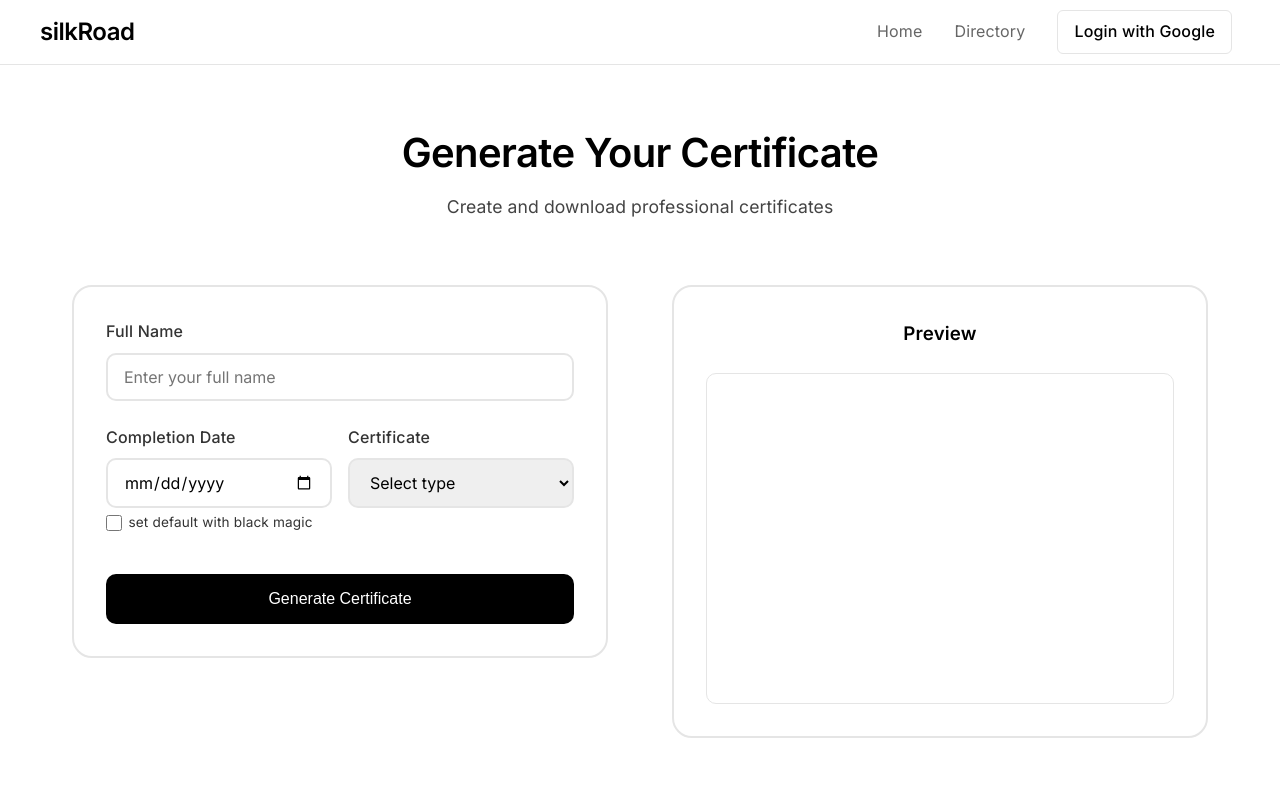
After one commit to mishalshanavas/silkRoad-backend, a Django app: page /certificate/ in a window 1280 px wide. The commit adds this page. Run offline with Django 5.2, Linux system fonts and the light colour scheme; parts of the project's set-up code (start-up, migrations or seed data) failed here and were passed over.

Commit message:
ADD: certificate generation page

```diff
--- a/silkGenCertificate/urls.py
+++ b/silkGenCertificate/urls.py
@@ -2,5 +2,6 @@ from django.urls import path
 from . import views
 
 urlpatterns = [
-    path('api/certificate/CiscoCyberSec/<str:name>/<str:date_str>/', views.ciscoCyberSec, name='cisco_cyber_security'),
+    path('api/certificate/CiscoCyberSec/', views.ciscoCyberSec, name='cisco_cyber_security'),
+    path('certificate/', views.certificate, name='certificate'),
 ]
--- a/silkGenCertificate/views.py
+++ b/silkGenCertificate/views.py
@@ -4,13 +4,23 @@ from reportlab.pdfbase import pdfmetrics
 from reportlab.pdfbase.ttfonts import TTFont
 from urllib.parse import unquote
 from pypdf import PdfReader, PdfWriter
+from django.shortcuts import render
+from datetime import datetime
 import os
 from io import BytesIO
 
-def ciscoCyberSec(request, name, date_str):
+def certificate(request):
+    return render(request, 'certificate.html')
+
+def ciscoCyberSec(request):
+    name = request.GET.get('name', 'Unknown')
+    date_str = request.GET.get('date_str', '01 Feb 2025')
+    if date_str != '01 Feb 2025':
+        date_str = unquote(unquote(date_str))
+        date_obj = datetime.strptime(date_str, '%Y-%m-%d')
+        date_str = date_obj.strftime('%d %b %Y')
 
     name = unquote(unquote(name))
-    date_str = unquote(unquote(date_str))
     template_path = os.path.join(os.path.dirname(__file__), 'CertificateTemplate', 'cisco_cyber_security.pdf')
     font_path = os.path.join(os.path.dirname(__file__), 'CertificateFonts', 'ArialBold.TTF')
     pdfmetrics.registerFont(TTFont('ArialBold', font_path))
@@ -26,7 +36,7 @@ def ciscoCyberSec(request, name, date_str):
     overlay_buffer = BytesIO()
     overlay_canvas = canvas.Canvas(overlay_buffer, pagesize=(template_width, template_height))
 
-    # Add name text
+    # Add Name
     overlay_canvas.setFont("ArialBold", 36)
     overlay_canvas.setFillColorRGB(0/255, 81/255, 175/255)  # Blue color
     name_text_width = overlay_canvas.stringWidth(name, "ArialBold", 36)
--- /dev/null
+++ b/static/js/certificate.js
@@ -0,0 +1,69 @@
+document.addEventListener('DOMContentLoaded', () => {
+    const form = document.getElementById('certificateForm');
+    const previewName = document.getElementById('previewName');
+    const previewDate = document.getElementById('previewDate');
+    const previewType = document.getElementById('previewType');
+
+    document.getElementById('fullName').addEventListener('input', (e) => {
+        previewName.textContent = e.target.value || 'Your Name';
+    });
+
+    document.getElementById('completionDate').addEventListener('input', (e) => {
+        const date = new Date(e.target.value);
+        previewDate.textContent = date.toLocaleDateString('en-US', {
+            month: 'long',
+            day: 'numeric',
+            year: 'numeric'
+        });
+    });
+
+    document.getElementById('certificatefor').addEventListener('change', (e) => {
+        previewType.textContent = e.target.options[e.target.selectedIndex].text;
+    });
+
+    const useDefaultDateCheckbox = document.getElementById('useDefaultDate');
+    const completionDateInput = document.getElementById('completionDate');
+
+    // Handle form submission
+    form.addEventListener('submit', (e) => {
+        e.preventDefault();
+        const fullName = document.getElementById('fullName').value;
+        const completionDate = document.getElementById('completionDate').value;
+        const certificateType = document.getElementById('certificatefor').value;
+        const url = `/api/certificate/${certificateType}/?name=${fullName}${useDefaultDateCheckbox.checked ? '' : '&date_str=' + completionDate}`;
+        fetch(url)
+            .then(response => {
+                if (response.ok) {
+                    return response.blob();
+                } else {
+                    throw new Error('Network response was not ok');
+                }
+            })
+            .then(blob => {
+                const url = window.URL.createObjectURL(blob);
+                const a = document.createElement('a');
+                a.href = url;
+                a.download = `${fullName}_certificate.pdf`;
+                document.body.appendChild(a);
+                a.click();
+                a.remove();
+                window.URL.revokeObjectURL(url);
+            })
+            .catch(error => {
+                console.error('There was a problem with the fetch operation:', error);
+            });
+    });
+
+    useDefaultDateCheckbox.addEventListener('change', function() {
+        if (this.checked) {
+
+            completionDateInput.disabled = true;
+            completionDateInput.required = false;
+        } else {
+            // Enable the input and clear the value
+            completionDateInput.disabled = false;
+            completionDateInput.required = true;
+            completionDateInput.value = '';
+        }
+    });
+});
--- /dev/null
+++ b/templates/certificate.html
@@ -0,0 +1,214 @@
+{% extends "base.html" %}
+{% block title %}silkRoad Search{% endblock %}
+
+{% block content %}
+
+    <style>
+        /* Certificate page styles */
+.certificate-container {
+    max-width: 1200px;
+    margin: 0 auto;
+    padding: 4rem 2rem;
+}
+
+.certificate-hero {
+    text-align: center;
+    margin-bottom: 4rem;
+}
+
+.certificate-form-container {
+    display: grid;
+    grid-template-columns: 1fr 1fr;
+    gap: 4rem;
+    align-items: start;
+}
+
+.certificate-form {
+    background: #fff;
+    border: 2px solid #e5e5e5;
+    border-radius: 20px;
+    padding: 2rem;
+}
+
+.form-group {
+    margin-bottom: 1.5rem;
+}
+
+.form-row {
+    display: grid;
+    grid-template-columns: 1fr 1fr;
+    gap: 1rem;
+}
+
+.certificate-form label {
+    display: block;
+    margin-bottom: 0.5rem;
+    font-weight: 500;
+    color: #333;
+}
+
+.certificate-form input,
+.certificate-form select {
+    width: 100%;
+    padding: 0.75rem 1rem;
+    border: 2px solid #e5e5e5;
+    border-radius: 10px;
+    font-family: inherit;
+    font-size: 1rem;
+    transition: all 0.2s ease;
+}
+
+.certificate-form input:focus,
+.certificate-form select:focus {
+    border-color: #000;
+    outline: none;
+    box-shadow: 0 0 0 3px rgba(0,0,0,0.1);
+}
+
+.generate-btn {
+    width: 100%;
+    background-color: #000;
+    color: #fff;
+    border: none;
+    border-radius: 10px;
+    padding: 1rem;
+    font-size: 1rem;
+    font-weight: 500;
+    cursor: pointer;
+    transition: all 0.2s ease;
+    margin-top: 1rem;
+}
+
+.generate-btn:hover {
+    background-color: #333;
+    transform: translateY(-2px);
+}
+
+.certificate-preview {
+    background: #fff;
+    border: 2px solid #e5e5e5;
+    border-radius: 20px;
+    padding: 2rem;
+}
+
+.certificate-preview h3 {
+    margin-bottom: 1.5rem;
+    text-align: center;
+}
+
+.preview-container {
+    aspect-ratio: 1.414/1;
+    background: #fff;
+    border: 1px solid #e5e5e5;
+    border-radius: 10px;
+    overflow: hidden;
+}
+
+.certificate-template {
+    width: 100%;
+    height: 100%;
+    padding: 2rem;
+    display: flex;
+    align-items: center;
+    justify-content: center;
+    background: linear-gradient(45deg, #f9f9f9 0%, #fff 100%);
+}
+
+.certificate-content {
+    text-align: center;
+    width: 100%;
+}
+
+.certificate-content h2 {
+    font-size: 1.75rem;
+    margin-bottom: 2rem;
+    color: #000;
+}
+
+.certificate-text {
+    color: #666;
+    margin: 0.5rem 0;
+}
+
+.certificate-name {
+    font-size: 1.5rem;
+    font-weight: 600;
+    color: #000;
+    margin: 1rem 0;
+}
+
+.certificate-course {
+    font-size: 1.25rem;
+    font-weight: 500;
+    color: #333;
+    margin: 1rem 0;
+}
+
+.certificate-date {
+    margin-top: 2rem;
+    color: #666;
+}
+
+/* Responsive for mobile */
+@media (max-width: 900px) {
+    .certificate-form-container {
+        grid-template-columns: 1fr;
+        gap: 2rem;
+    }
+    .certificate-container {
+        padding: 2rem 1rem;
+    }
+}
+    </style>
+    <main class="certificate-container">
+        <div class="certificate-hero">
+            <h1>Generate Your Certificate</h1>
+            <p class="subtitle">Create and download professional certificates</p>
+        </div>
+
+        <div class="certificate-form-container">
+            <form id="certificateForm" class="certificate-form">
+                <div class="form-group">
+                    <label for="fullName">Full Name</label>
+                    <input type="text" id="fullName" name="fullName" placeholder="Enter your full name" required>
+                </div>
+
+
+                <div class="form-row">
+                    <div class="form-group">
+                        <label for="completionDate">Completion Date</label>
+                        <input type="date" id="completionDate" name="completionDate" required>
+                        <div style="display: flex; align-items: center; margin-top: 0.25rem;">
+                            <input type="checkbox" id="useDefaultDate" name="useDefaultDate" style="margin:0 0.4em 0 0; width:1em; height:1em;">
+                            <label for="useDefaultDate" style="font-size: 0.85em; font-weight: normal; margin: 0;">set default with black magic</label>
+                        </div>
+                    </div>
+
+                    <div class="form-group">
+                        <label for="certificatefor">Certificate</label>
+                        <select id="certificatefor" name="Certificate" required>
+                            <option value="">Select type</option>
+                            <option value="CiscoCyberSec">CiscoCyberSec</option>
+                            <option value="achievement">test</option>
+                            <option value="participation">dummy</option>
+                        </select>
+                    </div>
+                </div>
+
+                <button type="submit" class="generate-btn">Generate Certificate</button>
+            </form>
+
+            <div class="certificate-preview">
+                <h3>Preview</h3>
+                <div class="preview-container">
+
+                    </div>
+                </div>
+            </div>
+        </div>
+    </main>
+{% endblock %}
+
+{% block scripts %}
+    <script src="/static/js/certificate.js"></script>
+{% endblock %}
--- a/templates/navbar.html
+++ b/templates/navbar.html
@@ -1,3 +1,4 @@
+<link href="https://fonts.googleapis.com/css2?family=Inter:wght@400;500;600&display=swap" rel="stylesheet">
 <link rel="stylesheet" href="/static/css/auth.css">
 <nav class="navbar">
   <div class="navbar-content">
```
Also changed, not shown: static/images/ciscocyber.png (added).
